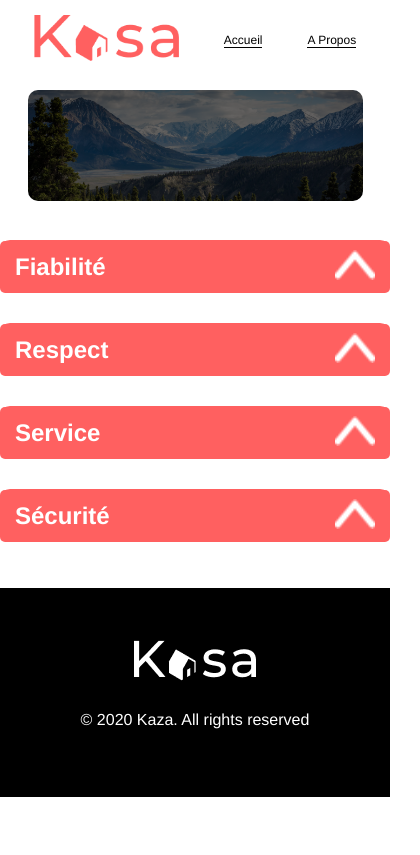
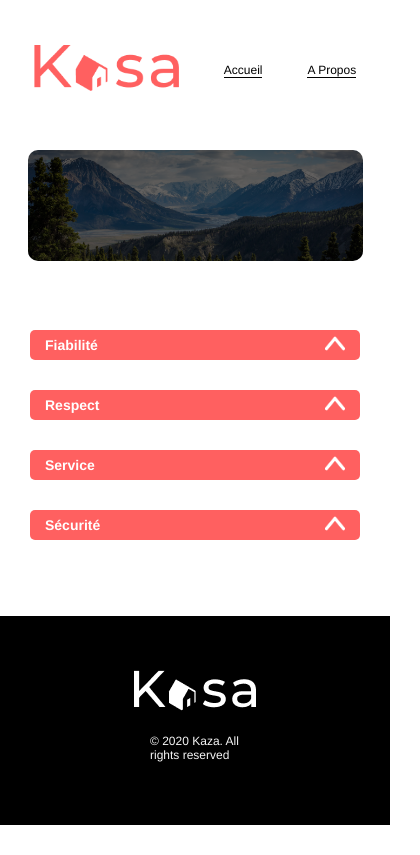
Before and after one commit to dagarbolino/Kaza-master, a React (Create React App) app: page /about in a window 390 px wide. Shown: the whole page, 420 px wide, since content can reach past the window. Built offline with nearby package versions, Linux system fonts and the light colour scheme.

Commit message:
Mise à jour des styles CSS dans plusieurs fichiers

```diff
--- a/src/sass/libs/layout/body.scss
+++ b/src/sass/libs/layout/body.scss
@@ -4,17 +4,44 @@ body {
   background: $primary-color;
   padding: 0;
   margin: 0;
+  font-family: $font-stack;
+  font-size: 16px;
+  color: $primary-color;
+  box-sizing: border-box;
+  min-height: 100vh;
+  display: flex;
+  flex-direction: column;
+  justify-content: space-between;
+  align-items: center;
+  gap: 30px;
 
 
-  font-family: $font-stack;
 
 }
 
 #root {
-  width: 100%;
-
   display: flex;
   flex-direction: column;
   justify-content: space-between;
-  box-sizing: border-box;
+  align-items: center;
+  gap: 30px;
+  width: 100%;
+  max-width: 1240px;
+  height: auto;
+  margin: 30px 0;
+  padding: 0 30px;
+  border-radius: 10px;
+  color: $primary-color;
+  box-shadow: 0 0 10px 0 $primary-color;
+
+  @media screen and (max-width: 480px) {
+    background: white;
+    width: 100%;
+    display: flex;
+    flex-direction: column;
+    justify-content: center;
+    align-items: center;
+    gap: 30px;
+    margin: 30px 0;
+  }
 }
--- a/src/scenes/about/components/main/mainAbout.scss
+++ b/src/scenes/about/components/main/mainAbout.scss
@@ -8,7 +8,19 @@
   align-items: center;
   color: $primary-color;
   gap: 30px;
+  margin:  0 auto;
+
+  @media screen and (max-width: 480px) {
+    background: white;
+    width: 100%;
+
+    display: flex;
+    flex-direction: column;
+    justify-content: center;
+    align-items: center;
+    gap: 30px;
     margin: 30px 0;
+  }
 
   .collapse-container {
     width: 100%;
@@ -19,10 +31,22 @@
     flex-direction: column;
     justify-content: center;
     align-items: center;
+    margin: 0 auto;
 
     border-radius: 10px;
     color: $primary-color;
     background: $secondary-color;
+
+    @media screen and (max-width: 480px) {
+      width: 330px;
+      max-width: 100%;
+      min-height: 30px;
+      display: flex;
+      flex-direction: column;
+      justify-content: center;
+      align-items: center;
+      margin: 0;
+    }
   }
 
   .collapse-header {
@@ -36,26 +60,60 @@
     cursor: pointer;
     border-radius: 5px;
 
+    @media screen and (max-width: 480px) {
+      width: 330px;
+      height: 30px;
+      display: flex;
+      justify-content: space-between;
+      align-items: center;
+      background: $secondary-color;
+      color: $primary-color;
+      cursor: pointer;
+      border-radius: 5px;
+    }
+
     .arrow img {
-    width: 40px;
-    height: 30px;
+      width: 30px;
+      height: 20px;
+      margin-right: 15px;
+      transition: transform 0.3s ease;
+
+      @media screen and (max-width: 480px) {
+        width: 20px;
+        height: 15px;
         margin-right: 15px;
         transition: transform 0.3s ease;
       }
+    }
 
     .arrow.collapsed img {
-    width: 40px;
-    height: 30px;
+      width: 30px;
+      height: 20px;
       transform: rotate(-180deg);
+
+      @media screen and (max-width: 480px) {
+        width: 20px;
+        height: 15px;
+        transform: rotate(-180deg);
+      }
     }
 
     h3 {
-    width: 956px;
+      width: auto;
       height: 34px;
-    font-size: 24px;
+      font-size: 17px;
       font-weight: 700;
       line-height: 34px;
       margin-left: 15px;
+
+      @media screen and (max-width: 480px) {
+        width: 330px;
+        height: 30px;
+        font-size: 14px;
+        font-weight: 700;
+        line-height: 30px;
+        margin-left: 15px;
+      }
     }
   }
 
@@ -69,7 +127,7 @@
     background: $grey-color;
     color: $tertiary-color;
     border-radius: 0 0 5px 5px;
-  font-size: 1rem;
+    font-size: 24px;
     font-weight: bold;
     text-align: center;
     overflow: hidden;
@@ -84,7 +142,7 @@
       align-items: start;
 
       li {
-      font-size: 18px;
+        font-size: 13px;
         font-weight: 400;
         text-align: justify;
 
@@ -97,7 +155,13 @@
       font-weight: 400;
       text-align: justify;
       line-height: 25px;
+
+      @media screen and (max-width: 480px) {
+        font-size: 13px;
+        font-weight: 400;
+        text-align: justify;
+        line-height: 20px;
       }
     }
-
   }
+}
--- a/src/scenes/detail/components/buttonPrevNext/button.scss
+++ b/src/scenes/detail/components/buttonPrevNext/button.scss
@@ -52,7 +52,7 @@ button {
     height: 80px;
 
     @media screen and (max-width: 480px) {
-      width: 15px;
+      width: 10px;
       height: 20px;
     }
   }
@@ -76,7 +76,7 @@ button {
     height: 80px;
 
     @media screen and (max-width: 480px) {
-      width: 15px;
+      width: 10px;
       height: 20px;
     }
   }
--- a/src/scenes/detail/components/title/titleDetail.scss
+++ b/src/scenes/detail/components/title/titleDetail.scss
@@ -5,7 +5,7 @@
   display: flex;
   flex-direction: column;
   justify-content: space-between;
-  align-items: center;
+  align-items: start;
   flex-wrap: wrap;
   margin: 0;
   padding: 0;
--- a/src/scenes/footer/components/footer.scss
+++ b/src/scenes/footer/components/footer.scss
@@ -11,16 +11,21 @@
   color: $primary-color;
   gap: 10px;
 
-  @media screen and (max-width: 480px)
-  {
+  @media screen and (max-width: 480px) {
     height: 209px;
-
   }
 
   .__logo {
     width: 122px;
+  }
+  .__p {
+    height: 46px;
+    display: flex;
+    justify-content: space-around;
+    align-items: center;
+    color: $background-color;
 
-    .__p {
+    @media screen and (max-width: 480px) {
       width: 110px;
       height: 46px;
       display: flex;
@@ -28,11 +33,10 @@
       align-items: center;
       color: $background-color;
     }
-    .__p p {
-      font-size: 12px;
-      padding: 10px;
-    }
   }
-
-
+  .__p p {
+    font-size: 12px;
+    padding: 10px;
+    width: 8;
+  }
 }
--- a/src/scenes/navBar/components/navBar.scss
+++ b/src/scenes/navBar/components/navBar.scss
@@ -1,7 +1,8 @@
 .navBar {
+  width: 100%;
   max-width: 1240px;
   display: flex;
-  justify-content: space-around;
+  justify-content: space-between;
   align-items: center;
   background-color: $primary-color;
   color: $secondary-color;
--- a/src/style.css
+++ b/src/style.css
@@ -3,20 +3,50 @@ body {
   padding: 0;
   margin: 0;
   font-family: Helvetica, sans-serif;
+  font-size: 16px;
+  color: #ffffff;
+  box-sizing: border-box;
+  min-height: 100vh;
+  display: flex;
+  flex-direction: column;
+  justify-content: space-between;
+  align-items: center;
+  gap: 30px;
 }
 
 #root {
-  width: 100%;
   display: flex;
   flex-direction: column;
   justify-content: space-between;
-  box-sizing: border-box;
+  align-items: center;
+  gap: 30px;
+  width: 100%;
+  max-width: 1240px;
+  height: auto;
+  margin: 30px 0;
+  padding: 0 30px;
+  border-radius: 10px;
+  color: #ffffff;
+  box-shadow: 0 0 10px 0 #ffffff;
+}
+@media screen and (max-width: 480px) {
+  #root {
+    background: white;
+    width: 100%;
+    display: flex;
+    flex-direction: column;
+    justify-content: center;
+    align-items: center;
+    gap: 30px;
+    margin: 30px 0;
+  }
 }
 
 .navBar {
+  width: 100%;
   max-width: 1240px;
   display: flex;
-  justify-content: space-around;
+  justify-content: space-between;
   align-items: center;
   background-color: #ffffff;
   color: #ff6060;
@@ -112,11 +142,30 @@ body {
   box-shadow: 0px 4px 4px rgba(0, 0, 0, 0.25);
   cursor: pointer;
 }
+@media screen and (max-width: 480px) {
+  .mainHome .card {
+    width: 335px;
+    height: 255px;
+    display: flex;
+    flex-direction: row;
+    justify-content: center;
+    align-items: center;
+    flex-wrap: wrap;
+    border-radius: 10px;
+  }
+}
 .mainHome .card-image {
   width: 100%;
   height: 340px;
   object-fit: cover;
   border-radius: 10px;
+}
+@media screen and (max-width: 480px) {
+  .mainHome .card-image {
+    width: 335px;
+    height: 255px;
+    border-radius: 5px;
+  }
 }
 .mainHome .card-title {
   width: 320px;
@@ -130,6 +179,14 @@ body {
   text-align: center;
   line-height: 25px;
   position: absolute;
+}
+@media screen and (max-width: 480px) {
+  .mainHome .card-title {
+    font-size: 14px;
+    line-height: 20px;
+    width: 300px;
+    height: 200px;
+  }
 }
 
 .banner {
@@ -236,7 +293,7 @@ button {
 }
 @media screen and (max-width: 480px) {
   .btnDetail.next img {
-    width: 15px;
+    width: 10px;
     height: 20px;
   }
 }
@@ -261,7 +318,7 @@ button {
 }
 @media screen and (max-width: 480px) {
   .btnDetail.previous img {
-    width: 15px;
+    width: 10px;
     height: 20px;
   }
 }
@@ -288,12 +345,12 @@ button {
     justify-content: center;
     align-items: center;
     flex-wrap: wrap;
-    border-radius: 5px;
+    border-radius: 10px;
   }
 }
 .carrousel img {
   width: 100%;
-  height: 255px;
+  height: 415px;
   object-fit: cover;
   border-radius: 25px;
   margin: 0 auto;
@@ -442,7 +499,7 @@ button {
   display: flex;
   flex-direction: column;
   justify-content: space-between;
-  align-items: center;
+  align-items: start;
   flex-wrap: wrap;
   margin: 0;
   padding: 0;
@@ -551,14 +608,16 @@ button {
   flex-direction: row;
   justify-content: space-between;
   align-items: first baseline;
+  border-radius: 10px;
   color: #ffffff;
   flex-wrap: nowrap;
 }
-@media screen and (max-width: 768px) {
+@media screen and (max-width: 480px) {
   .blockCollapse {
     flex-direction: column;
     align-items: center;
     gap: 20px;
+    width: 335px;
   }
   .blockCollapse .descrip,
   .blockCollapse .equip {
@@ -568,7 +627,6 @@ button {
     flex-direction: column;
     justify-content: center;
     align-items: center;
-    border-radius: 5px 5px 0 0;
   }
 }
 
@@ -580,12 +638,12 @@ button {
   flex-direction: column;
   justify-content: center;
   align-items: center;
-  border-radius: 5px 5px 0 0;
+  border-radius: 10px;
 }
 .descrip .collapse-container,
 .equip .collapse-container {
   width: 100%;
-  border-radius: 5px 5px 0 0;
+  border-radius: 5px;
   height: auto;
   display: flex;
   flex-direction: column;
@@ -601,20 +659,38 @@ button {
   display: flex;
   justify-content: space-between;
   align-items: center;
-  border-radius: 5px 5px 0 0;
+  border-radius: 5px;
   background: #ff6060;
   color: #ffffff;
   font-size: 1.2rem;
   font-weight: bold;
   cursor: pointer;
 }
+@media screen and (max-width: 480px) {
+  .descrip .collapse-header,
+  .equip .collapse-header {
+    height: 30px;
+  }
+}
 .descrip .collapse-header h3,
 .equip .collapse-header h3 {
   margin-left: 15px;
 }
+@media screen and (max-width: 480px) {
+  .descrip .collapse-header h3,
+  .equip .collapse-header h3 {
+    font-size: 13px;
+  }
+}
 .descrip .collapse-header span,
 .equip .collapse-header span {
   margin-right: 20px;
+}
+@media screen and (max-width: 480px) {
+  .descrip .collapse-header span,
+  .equip .collapse-header span {
+    font-size: 12px;
+  }
 }
 .descrip .collapse-header .chevron,
 .equip .collapse-header .chevron {
@@ -624,15 +700,29 @@ button {
 }
 .descrip .collapse-header .arrow img,
 .equip .collapse-header .arrow img {
-  width: 40px;
-  height: 30px;
+  width: 30px;
+  height: 20px;
   transition: transform 0.3s ease;
+}
+@media screen and (max-width: 480px) {
+  .descrip .collapse-header .arrow img,
+  .equip .collapse-header .arrow img {
+    width: 20px;
+    height: 15px;
+  }
 }
 .descrip .collapse-header .arrow.collapsed img,
 .equip .collapse-header .arrow.collapsed img {
-  width: 40px;
-  height: 30px;
+  width: 30px;
+  height: 20px;
   transform: rotate(-180deg);
+}
+@media screen and (max-width: 480px) {
+  .descrip .collapse-header .arrow.collapsed img,
+  .equip .collapse-header .arrow.collapsed img {
+    width: 20px;
+    height: 15px;
+  }
 }
 .descrip .collapse-content,
 .equip .collapse-content {
@@ -669,6 +759,12 @@ button {
   text-align: justify;
   line-height: 25px;
 }
+@media screen and (max-width: 480px) {
+  .descrip .collapse-content ul li,
+  .equip .collapse-content ul li {
+    font-size: 12px;
+  }
+}
 .descrip .collapse-content p,
 .equip .collapse-content p {
   margin: 0.8rem;
@@ -676,6 +772,12 @@ button {
   font-weight: 400;
   text-align: justify;
   line-height: 25px;
+}
+@media screen and (max-width: 480px) {
+  .descrip .collapse-content p,
+  .equip .collapse-content p {
+    font-size: 12px;
+  }
 }
 
 .detailMain {
@@ -729,7 +831,19 @@ button {
   align-items: center;
   color: #ffffff;
   gap: 30px;
-  margin: 30px 0;
+  margin: 0 auto;
+}
+@media screen and (max-width: 480px) {
+  .aboutContainer {
+    background: white;
+    width: 100%;
+    display: flex;
+    flex-direction: column;
+    justify-content: center;
+    align-items: center;
+    gap: 30px;
+    margin: 30px 0;
+  }
 }
 .aboutContainer .collapse-container {
   width: 100%;
@@ -740,9 +854,22 @@ button {
   flex-direction: column;
   justify-content: center;
   align-items: center;
+  margin: 0 auto;
   border-radius: 10px;
   color: #ffffff;
   background: #ff6060;
+}
+@media screen and (max-width: 480px) {
+  .aboutContainer .collapse-container {
+    width: 330px;
+    max-width: 100%;
+    min-height: 30px;
+    display: flex;
+    flex-direction: column;
+    justify-content: center;
+    align-items: center;
+    margin: 0;
+  }
 }
 .aboutContainer .collapse-header {
   width: 100%;
@@ -755,24 +882,62 @@ button {
   cursor: pointer;
   border-radius: 5px;
 }
+@media screen and (max-width: 480px) {
+  .aboutContainer .collapse-header {
+    width: 330px;
+    height: 30px;
+    display: flex;
+    justify-content: space-between;
+    align-items: center;
+    background: #ff6060;
+    color: #ffffff;
+    cursor: pointer;
+    border-radius: 5px;
+  }
+}
 .aboutContainer .collapse-header .arrow img {
-  width: 40px;
-  height: 30px;
+  width: 30px;
+  height: 20px;
   margin-right: 15px;
   transition: transform 0.3s ease;
 }
+@media screen and (max-width: 480px) {
+  .aboutContainer .collapse-header .arrow img {
+    width: 20px;
+    height: 15px;
+    margin-right: 15px;
+    transition: transform 0.3s ease;
+  }
+}
 .aboutContainer .collapse-header .arrow.collapsed img {
-  width: 40px;
-  height: 30px;
+  width: 30px;
+  height: 20px;
   transform: rotate(-180deg);
 }
+@media screen and (max-width: 480px) {
+  .aboutContainer .collapse-header .arrow.collapsed img {
+    width: 20px;
+    height: 15px;
+    transform: rotate(-180deg);
+  }
+}
 .aboutContainer .collapse-header h3 {
-  width: 956px;
+  width: auto;
   height: 34px;
-  font-size: 24px;
+  font-size: 17px;
   font-weight: 700;
   line-height: 34px;
   margin-left: 15px;
+}
+@media screen and (max-width: 480px) {
+  .aboutContainer .collapse-header h3 {
+    width: 330px;
+    height: 30px;
+    font-size: 14px;
+    font-weight: 700;
+    line-height: 30px;
+    margin-left: 15px;
+  }
 }
 .aboutContainer .collapse-content {
   width: 100%;
@@ -784,7 +949,7 @@ button {
   background: #f7f7f7;
   color: #000000;
   border-radius: 0 0 5px 5px;
-  font-size: 1rem;
+  font-size: 24px;
   font-weight: bold;
   text-align: center;
   overflow: hidden;
@@ -799,7 +964,7 @@ button {
   align-items: start;
 }
 .aboutContainer .collapse-content ul li {
-  font-size: 18px;
+  font-size: 13px;
   font-weight: 400;
   text-align: justify;
   line-height: 25px;
@@ -810,6 +975,14 @@ button {
   font-weight: 400;
   text-align: justify;
   line-height: 25px;
+}
+@media screen and (max-width: 480px) {
+  .aboutContainer .collapse-content p {
+    font-size: 13px;
+    font-weight: 400;
+    text-align: justify;
+    line-height: 20px;
+  }
 }
 
 .footer {
@@ -833,17 +1006,27 @@ button {
 .footer .__logo {
   width: 122px;
 }
-.footer .__logo .__p {
-  width: 110px;
+.footer .__p {
   height: 46px;
   display: flex;
   justify-content: space-around;
   align-items: center;
   color: #f6f6f6;
 }
-.footer .__logo .__p p {
+@media screen and (max-width: 480px) {
+  .footer .__p {
+    width: 110px;
+    height: 46px;
+    display: flex;
+    justify-content: space-around;
+    align-items: center;
+    color: #f6f6f6;
+  }
+}
+.footer .__p p {
   font-size: 12px;
   padding: 10px;
+  width: 8;
 }
 
 .error {
```
Also changed, not shown: src/scenes/detail/components/blockCollapse/blockCollapse.scss (+41 -16 lines), src/scenes/detail/components/carrousel/carrousel.scss (+4 -13 lines), src/scenes/home/components/main/mainHome.scss (+24 -0 lines), 1 other file (tests, documents, lock files or other folders). Lines whose indentation alone changed are shown as unchanged.
